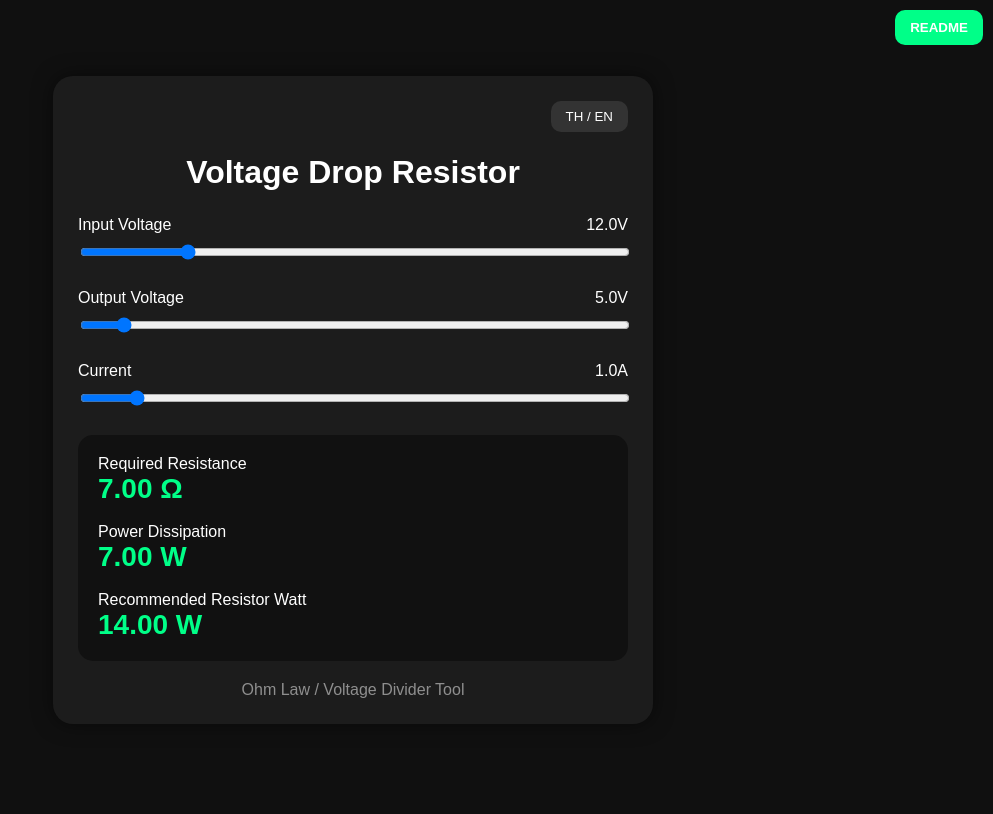
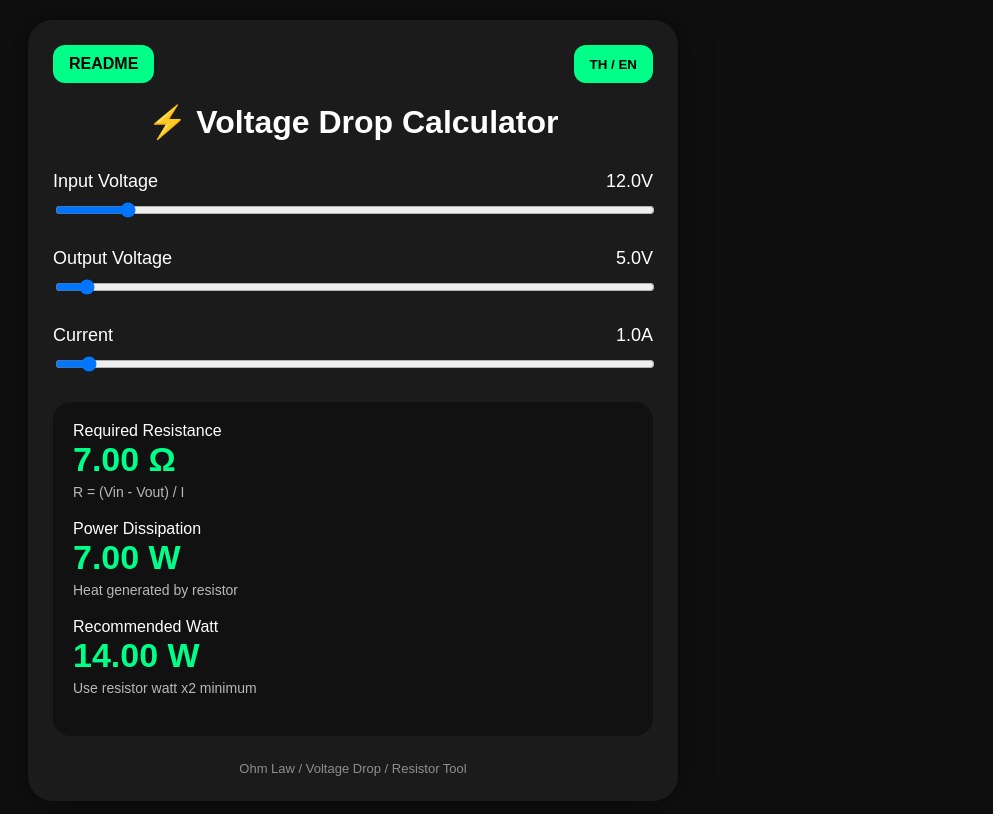
Before and after one commit to xkp95175333/All_fun_log, a plain HTML site: page ELec/RvA.html in a window 1280 px wide. Shown: the whole page, without its empty margins (287-1280 px from the left). Drawn offline with Linux system fonts and the light colour scheme.

Commit message:
Update RvA.html

```diff
--- a/ELec/RvA.html
+++ b/ELec/RvA.html
@@ -1,174 +1,263 @@
 <!DOCTYPE html>
 <html lang="en">
 <head>
+
 <meta charset="UTF-8">
 <meta name="viewport" content="width=device-width, initial-scale=1.0">
 
-<title>Voltage Drop Resistor Calculator</title>
-<div style="
-position:fixed;
-top:10px;
-right:10px;
-z-index:999;
-">
+<title>RvA Calculator</title>
 
-<a href="./README.md">
+<meta name="theme-color" content="#00ff88">
 
-<button style="
-padding:10px 15px;
-border:none;
-border-radius:10px;
-background:#00ff88;
-font-weight:bold;
-cursor:pointer;
-">
-
-README
-
-</button>
-
-</a>
-
-</div>
+<meta property="og:title" content="RvA Calculator">
+<meta property="og:description" content="Voltage Drop Resistor Calculator">
+<meta property="og:type" content="website">
 
 <style>
 
+*{
+box-sizing:border-box;
+}
+
 body{
 margin:0;
-    background:#101010;
+background:#0f0f0f;
+font-family:Arial;
 color:white;
-    font-family:Arial;
 display:flex;
 justify-content:center;
 align-items:center;
 min-height:100vh;
+padding:20px;
 }
 
 .box{
-    width:90%;
-    max-width:550px;
-    background:#1c1c1c;
+width:100%;
+max-width:650px;
+background:#1b1b1b;
 padding:25px;
-    border-radius:20px;
-    box-shadow:0 0 20px rgba(0,0,0,0.5);
+border-radius:25px;
+box-shadow:0 0 30px rgba(0,0,0,.5);
+}
+
+.top{
+display:flex;
+justify-content:space-between;
+gap:10px;
+margin-bottom:20px;
+flex-wrap:wrap;
+}
+
+.btn{
+background:#00ff88;
+color:black;
+border:none;
+padding:10px 16px;
+border-radius:12px;
+font-weight:bold;
+cursor:pointer;
+text-decoration:none;
 }
 
 h1{
 text-align:center;
-    margin-bottom:25px;
+margin-top:5px;
+margin-bottom:30px;
+font-size:32px;
 }
 
 .row{
-    margin-bottom:25px;
+margin-bottom:28px;
 }
 
 .label{
 display:flex;
 justify-content:space-between;
-    margin-bottom:8px;
+margin-bottom:10px;
+font-size:18px;
 }
 
 input[type=range]{
 width:100%;
+height:12px;
 }
 
 .result{
 background:#111;
 padding:20px;
-    border-radius:15px;
-    margin-top:20px;
+border-radius:18px;
+}
+
+.resultBox{
+margin-bottom:20px;
 }
 
 .big{
+font-size:34px;
+font-weight:bold;
 color:#00ff88;
-    font-size:28px;
-    font-weight:bold;
+word-break:break-word;
 }
 
-.lang{
-    text-align:right;
-    margin-bottom:10px;
-}
-
-button{
-    background:#333;
-    color:white;
-    border:none;
-    padding:8px 15px;
-    border-radius:10px;
-    cursor:pointer;
+.info{
+opacity:.7;
+font-size:14px;
+margin-top:5px;
 }
 
 footer{
+margin-top:25px;
 text-align:center;
-    margin-top:20px;
-    opacity:0.5;
+opacity:.5;
+font-size:13px;
+}
+
+@media(max-width:600px){
+
+h1{
+font-size:24px;
+}
+
+.big{
+font-size:26px;
+}
+
 }
 
 </style>
+
 </head>
+
 <body>
 
 <div class="box">
 
-<div class="lang">
-<button onclick="toggleLang()">TH / EN</button>
+<div class="top">
+
+<a class="btn"
+href="./README.md">
+README
+</a>
+
+<button class="btn"
+onclick="toggleLang()">
+TH / EN
+</button>
+
 </div>
 
-<h1 id="title">Voltage Drop Resistor</h1>
+<h1 id="title">
+⚡ Voltage Drop Calculator
+</h1>
 
 <div class="row">
+
 <div class="label">
 <span id="vinlabel">Input Voltage</span>
 <span id="vintext">12V</span>
 </div>
 
-    <input type="range" id="vin" min="1" max="60" value="12" step="0.1">
+<input
+type="range"
+id="vin"
+min="1"
+max="100"
+value="12"
+step="0.1">
+
 </div>
 
 <div class="row">
+
 <div class="label">
 <span id="voutlabel">Output Voltage</span>
 <span id="vouttext">5V</span>
 </div>
 
-    <input type="range" id="vout" min="1" max="60" value="5" step="0.1">
+<input
+type="range"
+id="vout"
+min="1"
+max="100"
+value="5"
+step="0.1">
+
 </div>
 
 <div class="row">
+
 <div class="label">
 <span id="ilabel">Current</span>
 <span id="itext">1A</span>
 </div>
 
-    <input type="range" id="i" min="0.1" max="10" value="1" step="0.1">
+<input
+type="range"
+id="i"
+min="0.1"
+max="20"
+value="1"
+step="0.1">
+
 </div>
 
 <div class="result">
 
-<div>
-<span id="rlabel">Required Resistance</span><br>
-<span class="big" id="rvalue">0Ω</span>
+<div class="resultBox">
+
+<div id="rlabel">
+Required Resistance
 </div>
 
-<br>
-
-<div>
-<span id="plabel">Power Dissipation</span><br>
-<span class="big" id="pvalue">0W</span>
+<div class="big"
+id="rvalue">
+0 Ω
 </div>
 
-<br>
+<div class="info">
+R = (Vin - Vout) / I
+</div>
 
-<div>
-<span id="wlabel">Recommended Resistor Watt</span><br>
-<span class="big" id="wvalue">0W</span>
+</div>
+
+<div class="resultBox">
+
+<div id="plabel">
+Power Dissipation
+</div>
+
+<div class="big"
+id="pvalue">
+0 W
+</div>
+
+<div class="info">
+Heat generated by resistor
+</div>
+
+</div>
+
+<div class="resultBox">
+
+<div id="wlabel">
+Recommended Watt
+</div>
+
+<div class="big"
+id="wvalue">
+0 W
+</div>
+
+<div class="info">
+Use resistor watt x2 minimum
+</div>
+
 </div>
 
 </div>
 
 <footer>
-Ohm Law / Voltage Divider Tool
+Ohm Law / Voltage Drop / Resistor Tool
 </footer>
 
 </div>
@@ -183,49 +272,49 @@ function toggleLang(){
 
 if(thai){
 
-        document.getElementById("title").innerText =
-        "คำนวณตัวต้านทานลดแรงดัน";
+title.innerText =
+"⚡ คำนวณตัวต้านทานลดแรงดัน";
 
-        document.getElementById("vinlabel").innerText =
+vinlabel.innerText =
 "แรงดันไฟเข้า";
 
-        document.getElementById("voutlabel").innerText =
+voutlabel.innerText =
 "แรงดันที่ต้องการ";
 
-        document.getElementById("ilabel").innerText =
+ilabel.innerText =
 "กระแส";
 
-        document.getElementById("rlabel").innerText =
-        "ค่าความต้านทานที่ต้องใช้";
+rlabel.innerText =
+"ค่าความต้านทาน";
 
-        document.getElementById("plabel").innerText =
-        "กำลังไฟที่สูญเสีย";
+plabel.innerText =
+"กำลังไฟสูญเสีย";
 
-        document.getElementById("wlabel").innerText =
-        "แนะนำวัตต์ของตัวต้านทาน";
+wlabel.innerText =
+"วัตต์แนะนำ";
 
 }else{
 
-        document.getElementById("title").innerText =
-        "Voltage Drop Resistor";
+title.innerText =
+"⚡ Voltage Drop Calculator";
 
-        document.getElementById("vinlabel").innerText =
+vinlabel.innerText =
 "Input Voltage";
 
-        document.getElementById("voutlabel").innerText =
+voutlabel.innerText =
 "Output Voltage";
 
-        document.getElementById("ilabel").innerText =
+ilabel.innerText =
 "Current";
 
-        document.getElementById("rlabel").innerText =
+rlabel.innerText =
 "Required Resistance";
 
-        document.getElementById("plabel").innerText =
+plabel.innerText =
 "Power Dissipation";
 
-        document.getElementById("wlabel").innerText =
-        "Recommended Resistor Watt";
+wlabel.innerText =
+"Recommended Watt";
 
 }
 
@@ -242,41 +331,46 @@ function update(){
 let i =
 Number(document.getElementById("i").value);
 
-    let r = (vin - vout) / i;
+let r =
+(vin - vout) / i;
 
-    let p = (vin - vout) * i;
+let p =
+(vin - vout) * i;
 
-    let w = p * 2;
+let w =
+p * 2;
 
 if(vout >= vin){
+
 r = 0;
 p = 0;
 w = 0;
+
 }
 
-    document.getElementById("vintext").innerText =
+vintext.innerText =
 vin.toFixed(1) + "V";
 
-    document.getElementById("vouttext").innerText =
+vouttext.innerText =
 vout.toFixed(1) + "V";
 
-    document.getElementById("itext").innerText =
+itext.innerText =
 i.toFixed(1) + "A";
 
-    document.getElementById("rvalue").innerText =
+rvalue.innerText =
 r.toFixed(2) + " Ω";
 
-    document.getElementById("pvalue").innerText =
+pvalue.innerText =
 p.toFixed(2) + " W";
 
-    document.getElementById("wvalue").innerText =
+wvalue.innerText =
 w.toFixed(2) + " W";
 
 }
 
-document.getElementById("vin").oninput = update;
-document.getElementById("vout").oninput = update;
-document.getElementById("i").oninput = update;
+vin.oninput = update;
+vout.oninput = update;
+i.oninput = update;
 
 update();
 
```
Lines whose indentation alone changed are shown as unchanged.
